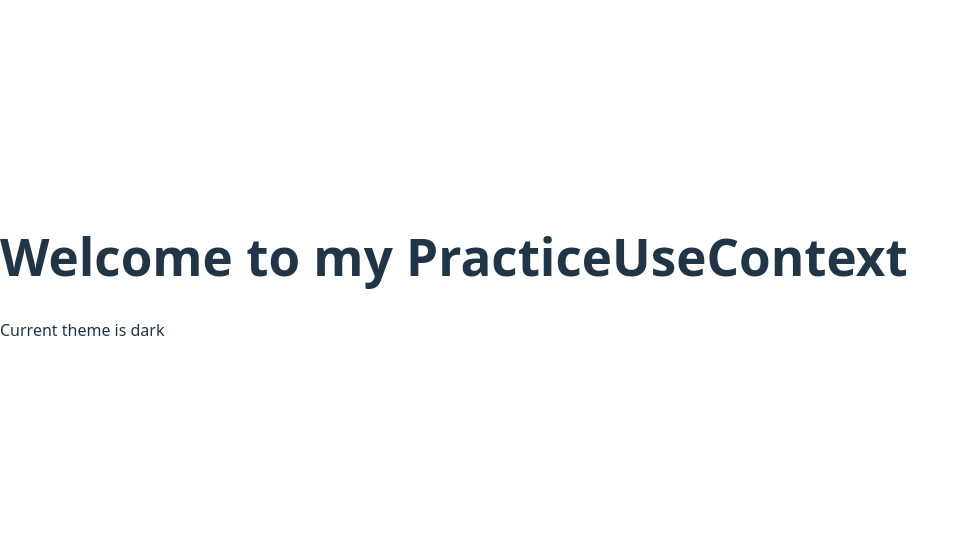
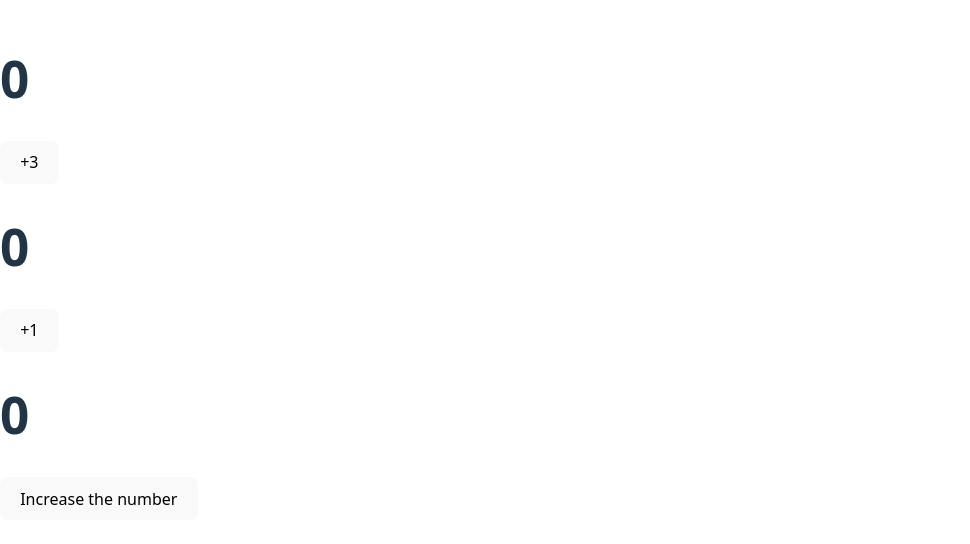
Before and after one commit to landynakiri/WebLearn, a React (Vite) app in the folder WL/wl.client/: page / in a window 1280 px wide. Shown: the part 132-676 px from the top of the page, without its empty margins (0-970 px from the left). Built offline with nearby package versions, Linux system fonts and the light colour scheme.

Commit message:
刪除多餘引用

```diff
--- a/WL/wl.client/src/PracticeUseContext.tsx
+++ b/WL/wl.client/src/PracticeUseContext.tsx
@@ -1,4 +1,4 @@
-import { createContext, useContext, useState } from "react";
+import { createContext, useContext } from "react";
 
 type Theme = "light" | "dark" | "system";
 const ThemeContext = createContext<Theme>("system");
--- /dev/null
+++ b/WL/wl.client/src/UseStateTest.tsx
@@ -0,0 +1,30 @@
+import { useState } from 'react';
+
+export default function Counter() {
+    const [number, setNumber] = useState(0);
+
+    return (
+        <>
+            <h1>{number}</h1>
+            <button onClick={() => {
+                setNumber(n => n + 1);
+                setNumber(n => n + 1);
+                setNumber(n => n + 1);
+            }}>+3</button>
+
+            <h1>{number}</h1>
+            <button onClick={() => {
+                setNumber(number + 1);
+                setNumber(number + 1);
+                setNumber(number + 1);
+            }}>+1</button>
+
+            <h1>{number}</h1>
+            <button onClick={() => {
+                setNumber(number + 5);
+                setNumber(n => n + 1);
+                setNumber(42);
+            }}>Increase the number</button>
+        </>
+    )
+}
--- a/WL/wl.client/src/main.tsx
+++ b/WL/wl.client/src/main.tsx
@@ -1,10 +1,10 @@
 import { StrictMode } from 'react'
 import { createRoot } from 'react-dom/client'
 import './index.css'
-import PracticeUseContext from './PracticeUseContext.tsx'
+import UseStateTest from './UseStateTest.tsx'
 
 createRoot(document.getElementById('root')!).render(
     <StrictMode>
-        <PracticeUseContext />
+        <UseStateTest />
   </StrictMode>,
 )
```
